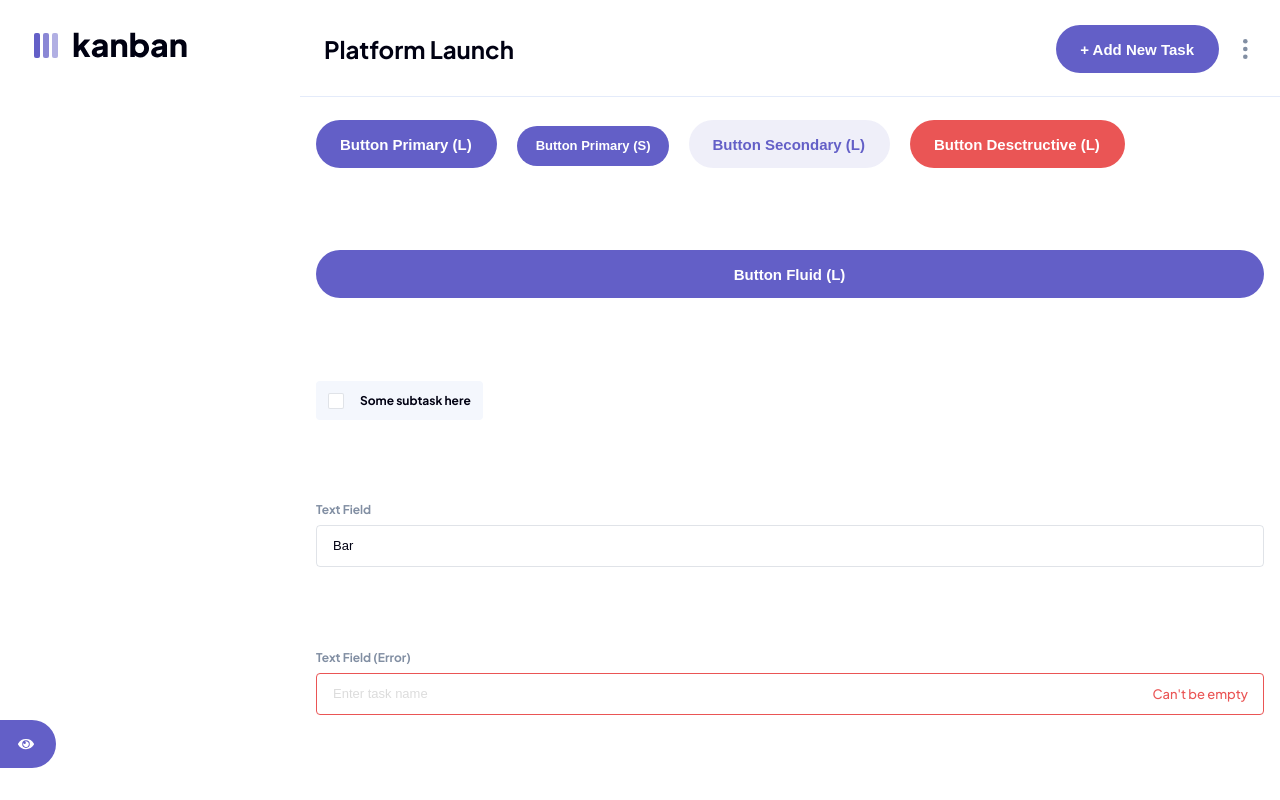
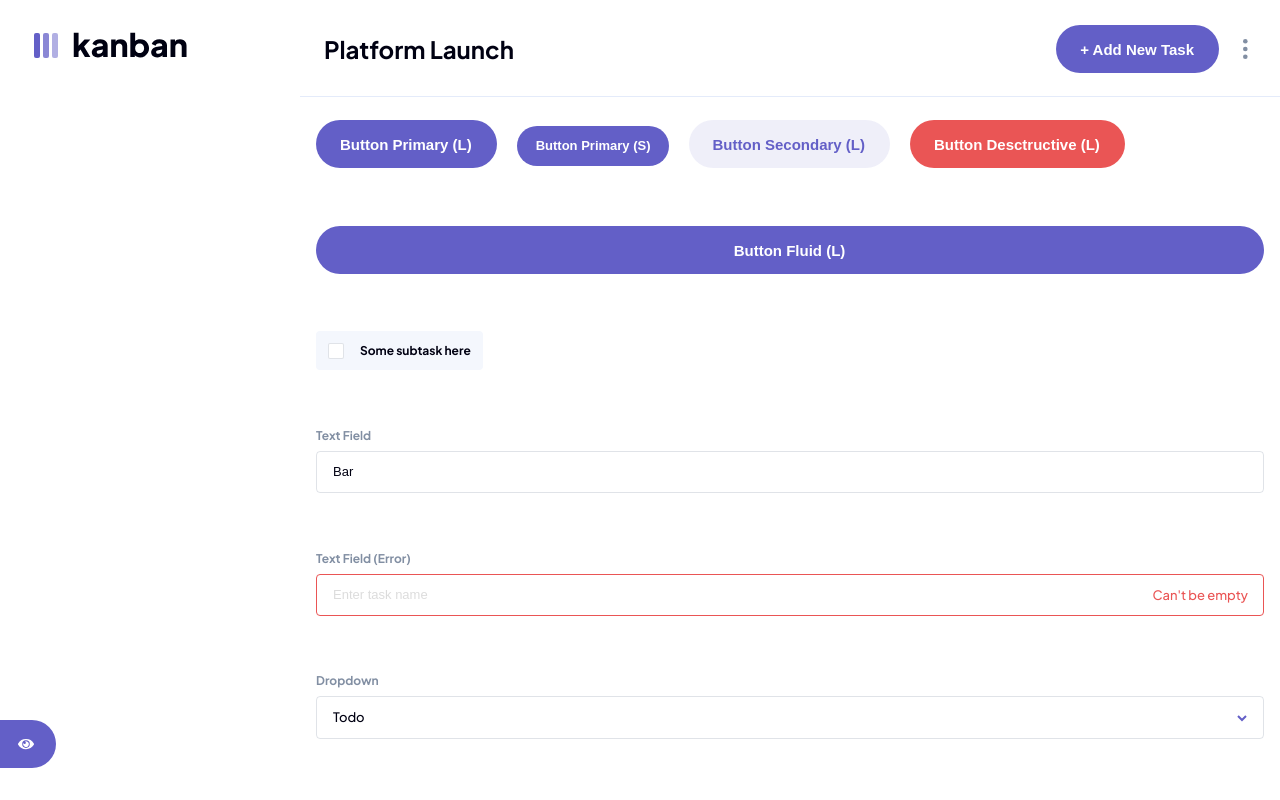
Before and after one commit to juandadev/kanban-board, a React (Create React App) app: page / in a window 1280 px wide. Built offline with nearby package versions, Linux system fonts and the light colour scheme.

Commit message:
Dropdown component

```diff
--- a/src/App/App.jsx
+++ b/src/App/App.jsx
@@ -1,5 +1,6 @@
 import React, { useContext } from 'react';
 import Button from '../components/Button/Button';
+import Dropdown from '../components/Dropdown/Dropdown';
 import Header from '../components/Header';
 import Navbar from '../components/Navbar';
 import Subtask from '../components/Subtask/Subtask';
@@ -35,6 +36,14 @@ function App() {
           <Subtask>Some subtask here</Subtask>
           <TextField placeholder="Enter task name" label="Text Field" value="Bar" />
           <TextField placeholder="Enter task name" label="Text Field (Error)" error />
+          <Dropdown
+            label="Dropdown"
+            options={[
+              { label: 'Todo', value: 'todo' },
+              { label: 'Doing', value: 'doing' },
+              { label: 'Done', value: 'done' }
+            ]}
+          />
         </main>
       </div>
     </div>
--- /dev/null
+++ b/src/components/Dropdown/Dropdown.jsx
@@ -0,0 +1,80 @@
+import React, { useEffect, useState } from 'react';
+import PropTypes from 'prop-types';
+import s from './Dropdown.module.scss';
+import Icon from '../Icon/Icon';
+
+export default function Dropdown(props) {
+  const { label, options, onChange, containerClassName } = props;
+  const [dropdownClosed, setDropdownClosed] = useState(true);
+  const [optionSelected, setOptionSelected] = useState({ label: '', value: '' });
+
+  useEffect(() => {
+    setOptionSelected(options[0]);
+  }, []);
+
+  const handleClick = () => {
+    setDropdownClosed((state) => !state);
+  };
+
+  const handleOption = (index) => {
+    setOptionSelected(options[index]);
+    setDropdownClosed(true);
+
+    if (onChange && typeof onChange === 'function') {
+      onChange(options[index].value);
+    }
+  };
+
+  const renderOptions = () => {
+    return options.map((option, index) => (
+      <span
+        key={`option-${option.value}`}
+        className={s.option}
+        onClick={() => handleOption(index)}
+        aria-hidden>
+        {option.label}
+      </span>
+    ));
+  };
+
+  return (
+    <div className={`${s.container} ${containerClassName}`}>
+      {label && label !== '' && (
+        <span className={`${s.label}`}>
+          <span>{label}</span>
+        </span>
+      )}
+      <span
+        className={`${s.field} ${!dropdownClosed && s.fieldActive}`}
+        onClick={handleClick}
+        aria-hidden>
+        <span>{optionSelected.label}</span>
+        <Icon icon="chevron-down" className={s.icon} />
+      </span>
+      <div
+        className={`${s.optionsContainer} ${label && label !== '' && s.optionsWithLabel} ${
+          dropdownClosed && s.closed
+        }`}>
+        {renderOptions()}
+      </div>
+    </div>
+  );
+}
+
+Dropdown.propTypes = {
+  label: PropTypes.string,
+  options: PropTypes.arrayOf(
+    PropTypes.shape({
+      label: PropTypes.string,
+      value: PropTypes.string
+    })
+  ).isRequired,
+  onChange: PropTypes.func,
+  containerClassName: PropTypes.string
+};
+
+Dropdown.defaultProps = {
+  label: null,
+  onChange: null,
+  containerClassName: null
+};
--- /dev/null
+++ b/src/components/Dropdown/Dropdown.module.scss
@@ -0,0 +1,71 @@
+.container {
+  display: flex;
+  flex-direction: column;
+  position: relative;
+  width: 100%;
+}
+
+.label {
+  margin-bottom: 0.8rem;
+  font-weight: 700;
+  font-size: 1.2rem;
+  line-height: 1.5rem;
+  color: var(--label-color);
+}
+
+.field {
+  position: relative;
+  width: 100%;
+  padding: 0.8rem 4.1rem 0.9rem 1.6rem;
+  border: 1px solid var(--input-border-color);
+  border-radius: 0.4rem;
+  user-select: none;
+  cursor: pointer;
+
+  span {
+    font-weight: 500;
+    font-size: 1.3rem;
+    line-height: 2.3rem;
+  }
+
+  .icon {
+    position: absolute;
+    bottom: 1.6rem;
+    right: 1.6rem;
+  }
+
+  &Active {
+    border-color: var(--main-purple);
+  }
+}
+
+.optionsContainer {
+  position: absolute;
+  top: 4.9rem;
+  left: 0;
+  display: flex;
+  flex-direction: column;
+  gap: 0.8rem;
+  width: 100%;
+  padding: 1.6rem;
+  background-color: var(--background-color);
+  border-radius: 0.8rem;
+  box-shadow: 0px 10px 20px rgba(54, 78, 126, 0.25);
+  user-select: none;
+
+  &.optionsWithLabel {
+    top: 7.2rem;
+  }
+}
+
+.option {
+  color: var(--medium-grey);
+  font-weight: 500;
+  font-size: 1.3rem;
+  line-height: 2.3rem;
+  cursor: pointer;
+}
+
+.closed {
+  display: none;
+}
```
